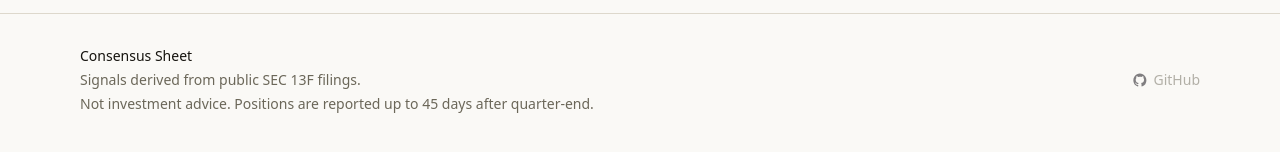
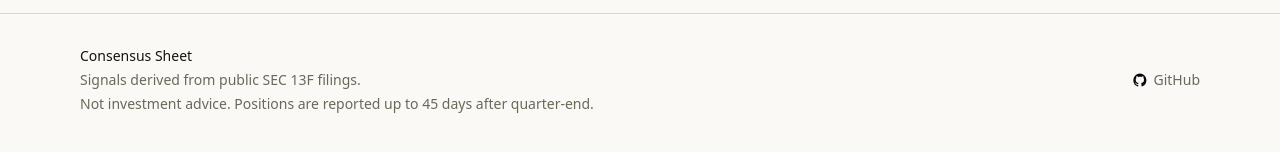
Before and after one commit to zhuy9/13f-dashboard, a React (Vite) app in the folder web/: page /patterns in a window 1280 px wide. Shown: the part 180-332 px from the top of the page. Built offline with nearby package versions, Linux system fonts and the light colour scheme; no server answers; the database is empty.

Commit message:
feat: link footer GitHub icon now that the repo is public

```diff
--- a/web/src/components/Footer.tsx
+++ b/web/src/components/Footer.tsx
@@ -15,13 +15,15 @@ export function Footer() {
           <span>Signals derived from public SEC 13F filings.</span>
           <span>Not investment advice. Positions are reported up to 45 days after quarter-end.</span>
         </div>
-        <span
-          className="flex cursor-not-allowed items-center gap-1.5 opacity-50"
-          title="Repo is private for now"
+        <a
+          href="https://github.com/zhuy9/13f-dashboard"
+          target="_blank"
+          rel="noreferrer"
+          className="flex items-center gap-1.5 hover:text-ink"
         >
           <GithubIcon />
           GitHub
-        </span>
+        </a>
       </div>
     </footer>
   )
```
